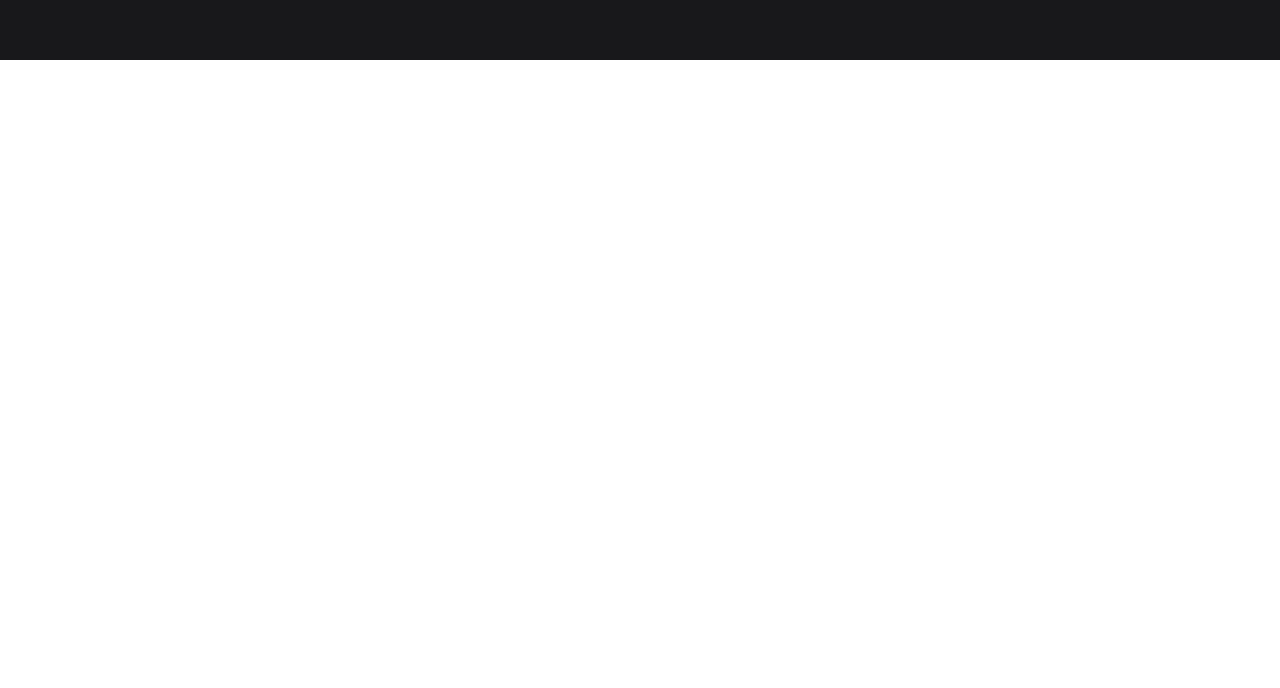
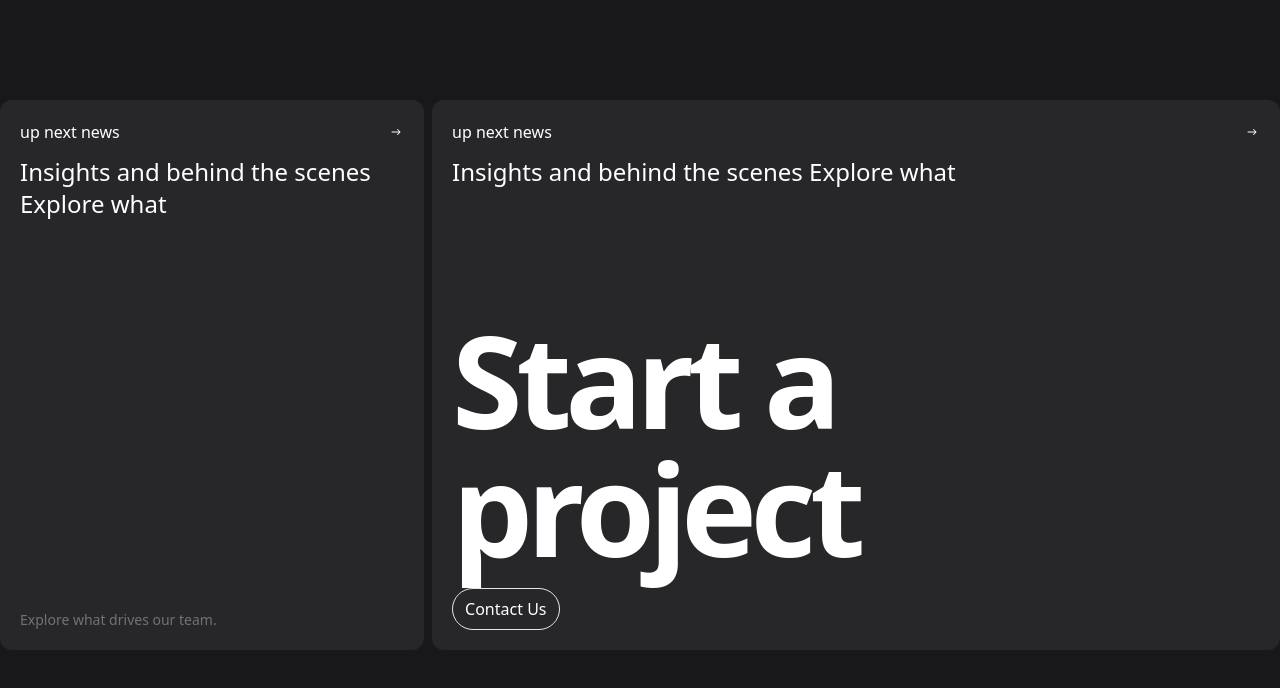
Before and after one commit to faizurrehman-mirza/refokus, a React app: page / in a window 1280 px wide. Shown: the part 3556-4244 px from the top of the page. Before the commit the page ends 3616 px from the top, so only its background shows below. Built offline with nearby package versions, Linux system fonts and the light colour scheme; the HTML template or start-up script is replaced by a standard one.

Commit message:
added cards in component

```diff
--- a/src/App.jsx
+++ b/src/App.jsx
@@ -4,6 +4,7 @@ import Work from "./components/Work";
 import Stripes from "./components/Stripes";
 import Products from "./components/Products";
 import Marquees from "./components/Marquees";
+import Cards from "./components/Cards";
 
 const App = () => {
   return <div className=' w-full bg-zinc-900 text-white font-satoshi '>
@@ -12,6 +13,7 @@ const App = () => {
     <Stripes/>
     <Products/>
     <Marquees/>
+    <Cards/>
   </div>;
 };
 
--- /dev/null
+++ b/src/components/Card.jsx
@@ -0,0 +1,41 @@
+import React from "react";
+import { IoIosArrowRoundForward } from "react-icons/io";
+
+function Card({ width, start, para, hover }) {
+  return (
+    <div className={`bg-zinc-800 ${width} hover:${hover} rounded-xl p-5 font-medium min-h-[30rem] flex flex-col justify-between`}>
+      <div className="w-full">
+        <div className="flex justify-between items-center">
+          <h2>up next news</h2>
+          <IoIosArrowRoundForward />
+        </div>
+
+        <h1 className="text-2xl mt-3">
+          Insights and behind the scenes Explore what
+        </h1>
+      </div>
+
+      <div className="bottom mt-32  ">
+         {start ===true &&(
+        <>
+         <h1 className="text-9xl tracking-tighter font-semibold leading-none">
+          Start a project
+        </h1>
+        <button className="py-2 font-thin px-3 border border-zinc-200 mt-4 rounded-full ">
+          Contact Us
+        </button>
+        </>
+      )}
+      {para === true && (
+<p className="text-sm text-zinc-500 font-medium  ">
+          Explore what drives our team.
+        </p>
+      )}
+
+
+      </div>
+    </div>
+  );
+}
+
+export default Card;
--- /dev/null
+++ b/src/components/Cards.jsx
@@ -0,0 +1,13 @@
+import React from 'react'
+import Card from './Card'
+
+function Cards() {
+  return (
+    <div className='max-w-screen-xl mx-auto py-10 flex gap-2  '>
+        <Card width={"basis-1/3"} start={false} para={true} />
+        <Card width={"basis-2/3"} start={true} para={false} hover={"bg-violet-600"} />
+    </div>
+  )
+}
+
+export default Cards
```
